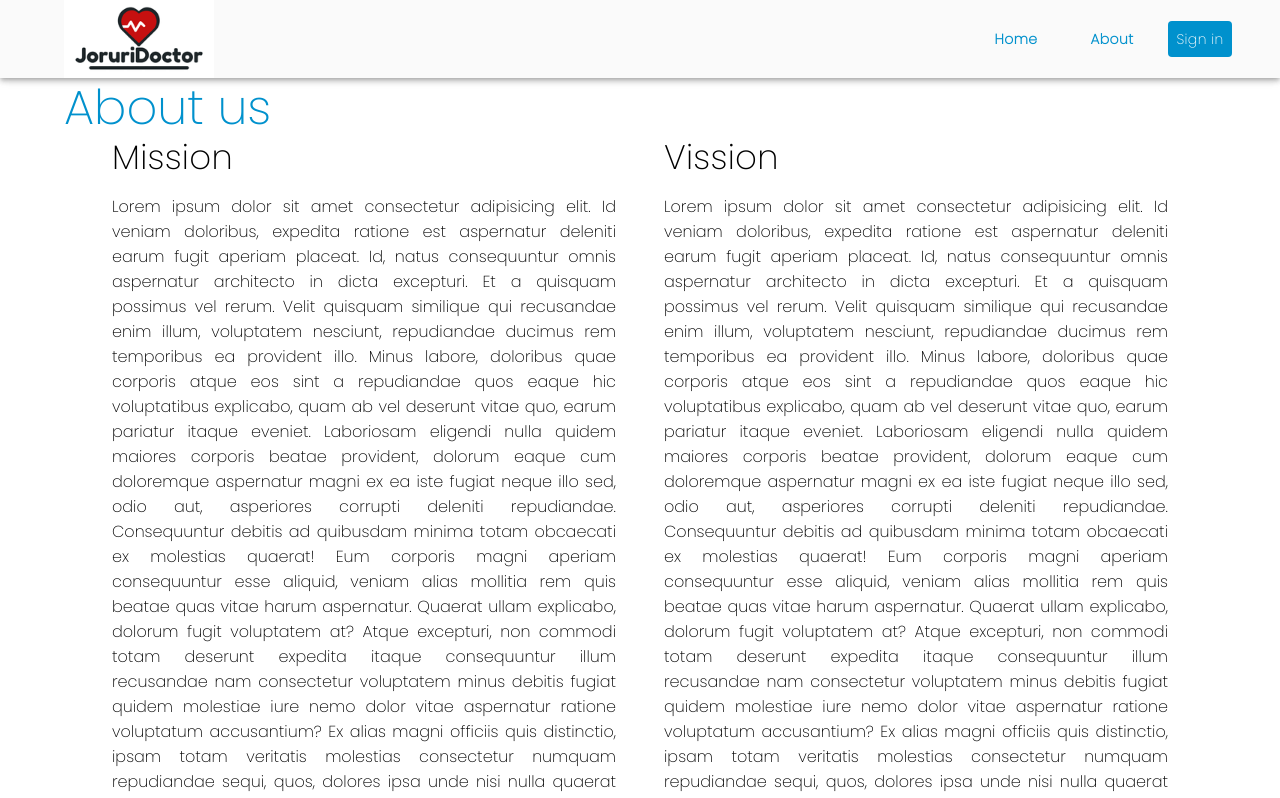
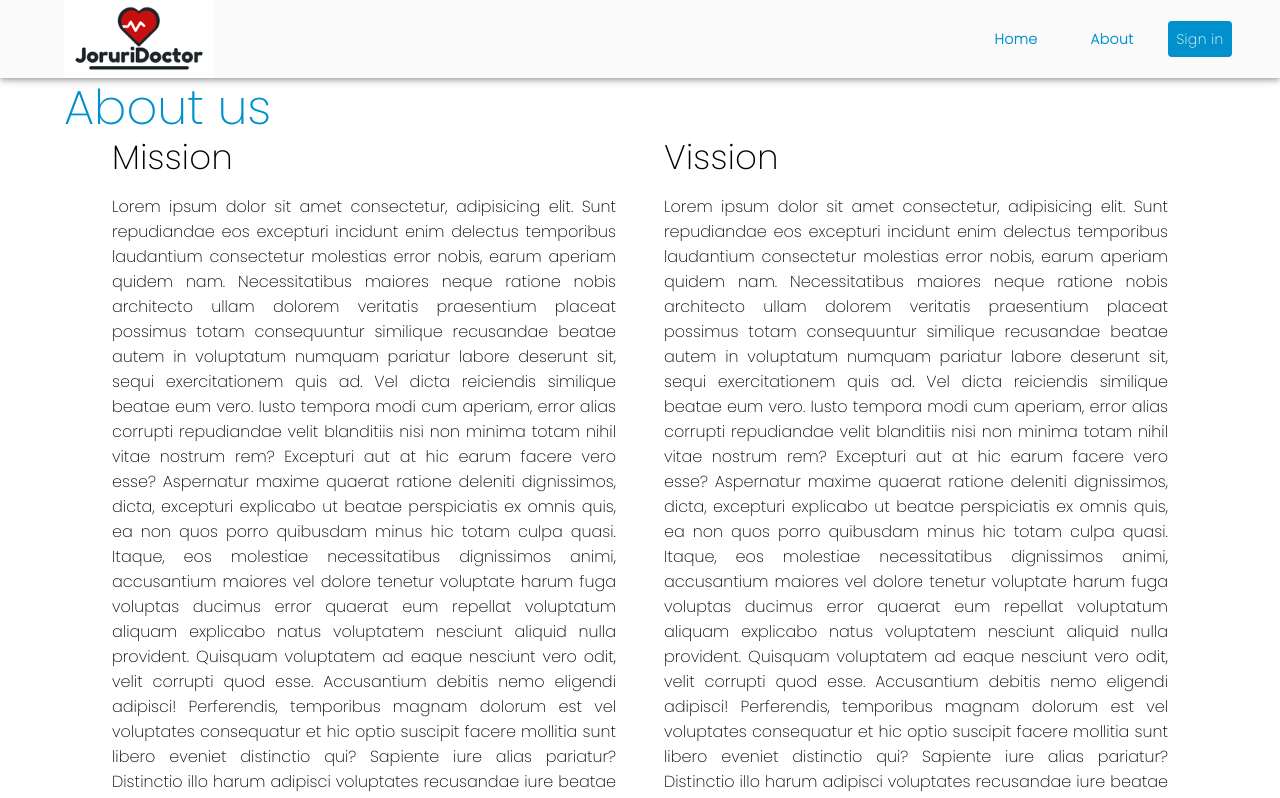
Before and after one commit to sajid73/joruriDoctor-client, a React (Create React App) app: page /about in a window 1280 px wide. Shown: the top 798 px of the page. Built offline with nearby package versions, Linux system fonts and the light colour scheme.

Commit message:
project merged

```diff
--- a/package.json
+++ b/package.json
@@ -12,6 +12,7 @@
     "@testing-library/user-event": "^13.5.0",
     "react": "^18.1.0",
     "react-dom": "^18.1.0",
+    "react-material-ui-carousel": "^3.4.2",
     "react-router-dom": "^6.3.0",
     "react-scripts": "^5.0.1",
     "swiper": "^8.2.2",
--- a/src/components/Home/Carousel/HomeCarousel.jsx
+++ b/src/components/Home/Carousel/HomeCarousel.jsx
@@ -5,6 +5,7 @@ import {
 } from "@mui/material";
 import React from "react";
 import Carousel from "react-material-ui-carousel";
+import { Link, Link as RouterLink } from 'react-router-dom';
 import Hero1 from "../../../assets/images/Doctor1.jpg";
 import { items } from "../../DemoData/HomeData";
 
@@ -62,6 +63,8 @@ const HomeCarousel = () => {
                 variant="outlined"
                 size="large"
                 color="inherit"
+                component={RouterLink}
+                to="/signin"
                 sx={{
                   width: 300,
                   fontWeight: "bold",
@@ -72,7 +75,7 @@ const HomeCarousel = () => {
                   },
                 }}
               >
-                MAKE AN APPOINTMENT!
+                <Link to="/signin">MAKE AN APPOINTMENT!</Link>
               </Button>
             </Stack>
           </Box>
--- a/src/index.css
+++ b/src/index.css
@@ -9,4 +9,5 @@ body {
 
 a {
   text-decoration: none;
+  color: inherit;
 }
--- a/src/pages/About.js
+++ b/src/pages/About.js
@@ -11,47 +11,36 @@ const About = () => {
       <Typography variant="h3" color="#0091CD" sx={{ fontWeight: "regular" }}>
         About us
       </Typography>
-      <Container sx={{display: 'flex', textAlign: 'justify'}}>
+      <Container sx={{ display: "flex", textAlign: "justify" }}>
         <Container>
           <Typography variant="h4" color="initial">
             Mission
           </Typography>
           <p>
-            Lorem ipsum dolor sit amet consectetur adipisicing elit. Id veniam
-            doloribus, expedita ratione est aspernatur deleniti earum fugit
-            aperiam placeat. Id, natus consequuntur omnis aspernatur architecto
-            in dicta excepturi. Et a quisquam possimus vel rerum. Velit quisquam
-            similique qui recusandae enim illum, voluptatem nesciunt,
-            repudiandae ducimus rem temporibus ea provident illo. Minus labore,
-            doloribus quae corporis atque eos sint a repudiandae quos eaque hic
-            voluptatibus explicabo, quam ab vel deserunt vitae quo, earum
-            pariatur itaque eveniet. Laboriosam eligendi nulla quidem maiores
-            corporis beatae provident, dolorum eaque cum doloremque aspernatur
-            magni ex ea iste fugiat neque illo sed, odio aut, asperiores
-            corrupti deleniti repudiandae. Consequuntur debitis ad quibusdam
-            minima totam obcaecati ex molestias quaerat! Eum corporis magni
-            aperiam consequuntur esse aliquid, veniam alias mollitia rem quis
-            beatae quas vitae harum aspernatur. Quaerat ullam explicabo, dolorum
-            fugit voluptatem at? Atque excepturi, non commodi totam deserunt
-            expedita itaque consequuntur illum recusandae nam consectetur
-            voluptatem minus debitis fugiat quidem molestiae iure nemo dolor
-            vitae aspernatur ratione voluptatum accusantium? Ex alias magni
-            officiis quis distinctio, ipsam totam veritatis molestias
-            consectetur numquam repudiandae sequi, quos, dolores ipsa unde nisi
-            nulla quaerat odio quae nobis possimus. Iste similique vitae tempore
-            alias nobis praesentium recusandae aut facilis quo. Deleniti ipsa
-            provident commodi. Dolorum deserunt eius veniam assumenda sunt animi
-            quaerat! Molestias, quasi. Vel aperiam tenetur reiciendis quisquam
-            voluptatibus facilis fuga aspernatur dolorem totam cupiditate
-            temporibus aliquam iure modi id ut numquam praesentium provident
-            voluptates repellat non mollitia, vero sapiente. Impedit deserunt
-            autem mollitia maiores, architecto assumenda, at, dolorem recusandae
-            ab pariatur officia nemo enim eius. Pariatur molestiae magnam
-            dolorem, velit nihil quis temporibus iusto eveniet minus laborum eum
-            facilis suscipit architecto et accusamus ipsum dolorum possimus quam
-            beatae! Eveniet adipisci dignissimos cum modi. Fugiat eveniet
-            debitis illo iure tenetur exercitationem aspernatur praesentium
-            voluptatibus quibusdam vel accusamus, molestiae ratione?
+            Lorem ipsum dolor sit amet consectetur, adipisicing elit. Sunt
+            repudiandae eos excepturi incidunt enim delectus temporibus
+            laudantium consectetur molestias error nobis, earum aperiam quidem
+            nam. Necessitatibus maiores neque ratione nobis architecto ullam
+            dolorem veritatis praesentium placeat possimus totam consequuntur
+            similique recusandae beatae autem in voluptatum numquam pariatur
+            labore deserunt sit, sequi exercitationem quis ad. Vel dicta
+            reiciendis similique beatae eum vero. Iusto tempora modi cum
+            aperiam, error alias corrupti repudiandae velit blanditiis nisi non
+            minima totam nihil vitae nostrum rem? Excepturi aut at hic earum
+            facere vero esse? Aspernatur maxime quaerat ratione deleniti
+            dignissimos, dicta, excepturi explicabo ut beatae perspiciatis ex
+            omnis quis, ea non quos porro quibusdam minus hic totam culpa quasi.
+            Itaque, eos molestiae necessitatibus dignissimos animi, accusantium
+            maiores vel dolore tenetur voluptate harum fuga voluptas ducimus
+            error quaerat eum repellat voluptatum aliquam explicabo natus
+            voluptatem nesciunt aliquid nulla provident. Quisquam voluptatem ad
+            eaque nesciunt vero odit, velit corrupti quod esse. Accusantium
+            debitis nemo eligendi adipisci! Perferendis, temporibus magnam
+            dolorum est vel voluptates consequatur et hic optio suscipit facere
+            mollitia sunt libero eveniet distinctio qui? Sapiente iure alias
+            pariatur? Distinctio illo harum adipisci voluptates recusandae iure
+            beatae animi architecto veritatis ipsam perferendis quos libero,
+            quisquam sapiente eligendi reprehenderit!
           </p>
         </Container>
         <Container>
@@ -59,41 +48,30 @@ const About = () => {
             Vission
           </Typography>
           <p>
-            Lorem ipsum dolor sit amet consectetur adipisicing elit. Id veniam
-            doloribus, expedita ratione est aspernatur deleniti earum fugit
-            aperiam placeat. Id, natus consequuntur omnis aspernatur architecto
-            in dicta excepturi. Et a quisquam possimus vel rerum. Velit quisquam
-            similique qui recusandae enim illum, voluptatem nesciunt,
-            repudiandae ducimus rem temporibus ea provident illo. Minus labore,
-            doloribus quae corporis atque eos sint a repudiandae quos eaque hic
-            voluptatibus explicabo, quam ab vel deserunt vitae quo, earum
-            pariatur itaque eveniet. Laboriosam eligendi nulla quidem maiores
-            corporis beatae provident, dolorum eaque cum doloremque aspernatur
-            magni ex ea iste fugiat neque illo sed, odio aut, asperiores
-            corrupti deleniti repudiandae. Consequuntur debitis ad quibusdam
-            minima totam obcaecati ex molestias quaerat! Eum corporis magni
-            aperiam consequuntur esse aliquid, veniam alias mollitia rem quis
-            beatae quas vitae harum aspernatur. Quaerat ullam explicabo, dolorum
-            fugit voluptatem at? Atque excepturi, non commodi totam deserunt
-            expedita itaque consequuntur illum recusandae nam consectetur
-            voluptatem minus debitis fugiat quidem molestiae iure nemo dolor
-            vitae aspernatur ratione voluptatum accusantium? Ex alias magni
-            officiis quis distinctio, ipsam totam veritatis molestias
-            consectetur numquam repudiandae sequi, quos, dolores ipsa unde nisi
-            nulla quaerat odio quae nobis possimus. Iste similique vitae tempore
-            alias nobis praesentium recusandae aut facilis quo. Deleniti ipsa
-            provident commodi. Dolorum deserunt eius veniam assumenda sunt animi
-            quaerat! Molestias, quasi. Vel aperiam tenetur reiciendis quisquam
-            voluptatibus facilis fuga aspernatur dolorem totam cupiditate
-            temporibus aliquam iure modi id ut numquam praesentium provident
-            voluptates repellat non mollitia, vero sapiente. Impedit deserunt
-            autem mollitia maiores, architecto assumenda, at, dolorem recusandae
-            ab pariatur officia nemo enim eius. Pariatur molestiae magnam
-            dolorem, velit nihil quis temporibus iusto eveniet minus laborum eum
-            facilis suscipit architecto et accusamus ipsum dolorum possimus quam
-            beatae! Eveniet adipisci dignissimos cum modi. Fugiat eveniet
-            debitis illo iure tenetur exercitationem aspernatur praesentium
-            voluptatibus quibusdam vel accusamus, molestiae ratione?
+            Lorem ipsum dolor sit amet consectetur, adipisicing elit. Sunt
+            repudiandae eos excepturi incidunt enim delectus temporibus
+            laudantium consectetur molestias error nobis, earum aperiam quidem
+            nam. Necessitatibus maiores neque ratione nobis architecto ullam
+            dolorem veritatis praesentium placeat possimus totam consequuntur
+            similique recusandae beatae autem in voluptatum numquam pariatur
+            labore deserunt sit, sequi exercitationem quis ad. Vel dicta
+            reiciendis similique beatae eum vero. Iusto tempora modi cum
+            aperiam, error alias corrupti repudiandae velit blanditiis nisi non
+            minima totam nihil vitae nostrum rem? Excepturi aut at hic earum
+            facere vero esse? Aspernatur maxime quaerat ratione deleniti
+            dignissimos, dicta, excepturi explicabo ut beatae perspiciatis ex
+            omnis quis, ea non quos porro quibusdam minus hic totam culpa quasi.
+            Itaque, eos molestiae necessitatibus dignissimos animi, accusantium
+            maiores vel dolore tenetur voluptate harum fuga voluptas ducimus
+            error quaerat eum repellat voluptatum aliquam explicabo natus
+            voluptatem nesciunt aliquid nulla provident. Quisquam voluptatem ad
+            eaque nesciunt vero odit, velit corrupti quod esse. Accusantium
+            debitis nemo eligendi adipisci! Perferendis, temporibus magnam
+            dolorum est vel voluptates consequatur et hic optio suscipit facere
+            mollitia sunt libero eveniet distinctio qui? Sapiente iure alias
+            pariatur? Distinctio illo harum adipisci voluptates recusandae iure
+            beatae animi architecto veritatis ipsam perferendis quos libero,
+            quisquam sapiente eligendi reprehenderit!
           </p>
         </Container>
       </Container>
```
Also changed, not shown: src/pages/SignUp.js (+0 -8 lines), 2 other files (tests, documents, lock files or other folders).
